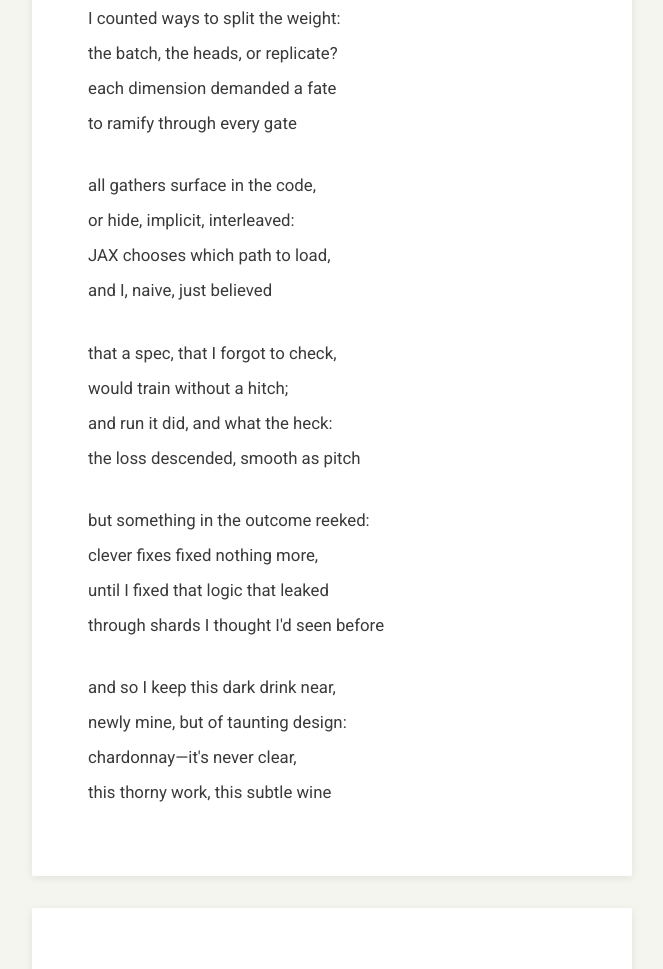
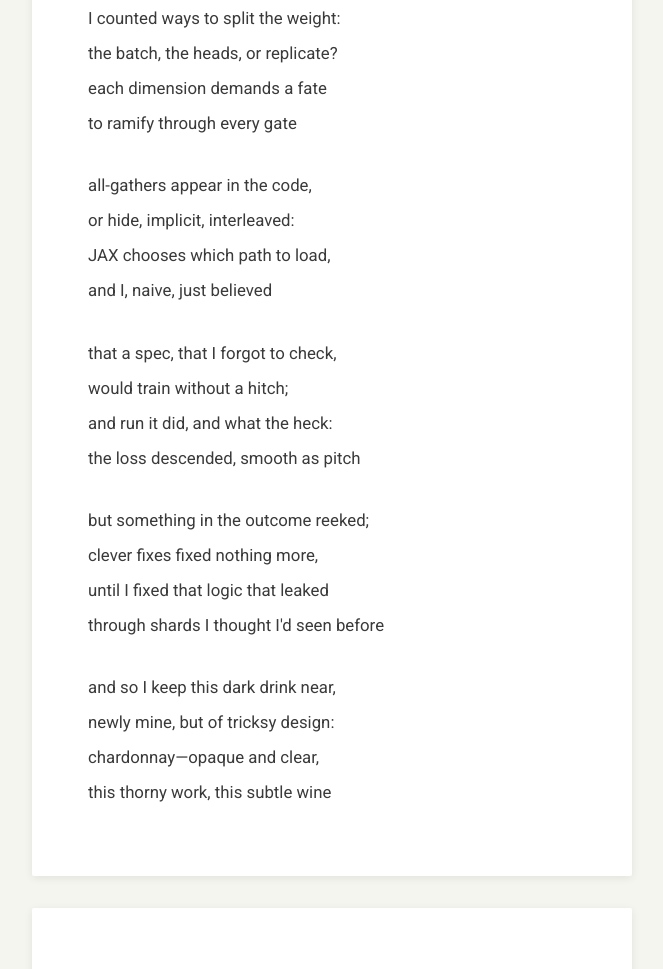
Before and after one commit to Arongil/tpukernels, a plain HTML site: page index.html in a window 1280 px wide. Shown: the part 471-1440 px from the top of the page, without its empty margins (356-1019 px from the left). Drawn offline with Linux system fonts and the light colour scheme.

Commit message:
Small edits to Chardonnay

```diff
--- a/index.html
+++ b/index.html
@@ -26,12 +26,12 @@
             <div class="stanza">
                 <p>I counted ways to split the weight:</p>
                 <p>the batch, the heads, or replicate?</p>
-                <p>each dimension demanded a fate</p>
+                <p>each dimension demands a fate</p>
                 <p>to ramify through every gate</p>
             </div>
 
             <div class="stanza">
-                <p>all gathers surface in the code,</p>
+                <p>all-gathers appear in the code,</p>
                 <p>or hide, implicit, interleaved:</p>
                 <p>JAX chooses which path to load,</p>
                 <p>and I, naive, just believed</p>
@@ -45,7 +45,7 @@
             </div>
 
             <div class="stanza">
-                <p>but something in the outcome reeked:</p>
+                <p>but something in the outcome reeked;</p>
                 <p>clever fixes fixed nothing more,</p>
                 <p>until I fixed that logic that leaked</p>
                 <p>through shards I thought I'd seen before</p>
@@ -53,8 +53,8 @@
 
             <div class="stanza">
                 <p>and so I keep this dark drink near,</p>
-                <p>newly mine, but of taunting design:</p>
-                <p>chardonnay—it's never clear,</p>
+                <p>newly mine, but of tricksy design:</p>
+                <p>chardonnay—opaque and clear,</p>
                 <p>this thorny work, this subtle wine</p>
             </div>
         </div>
```
